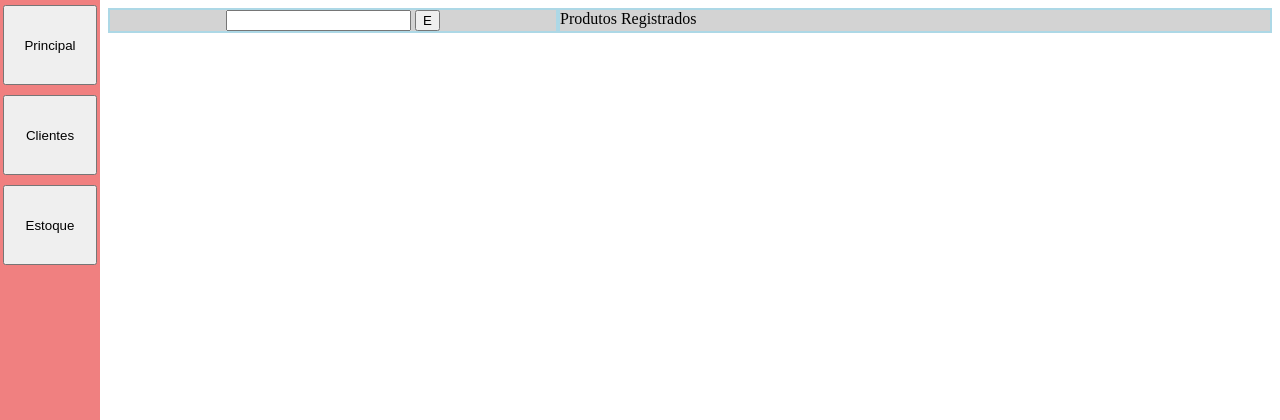
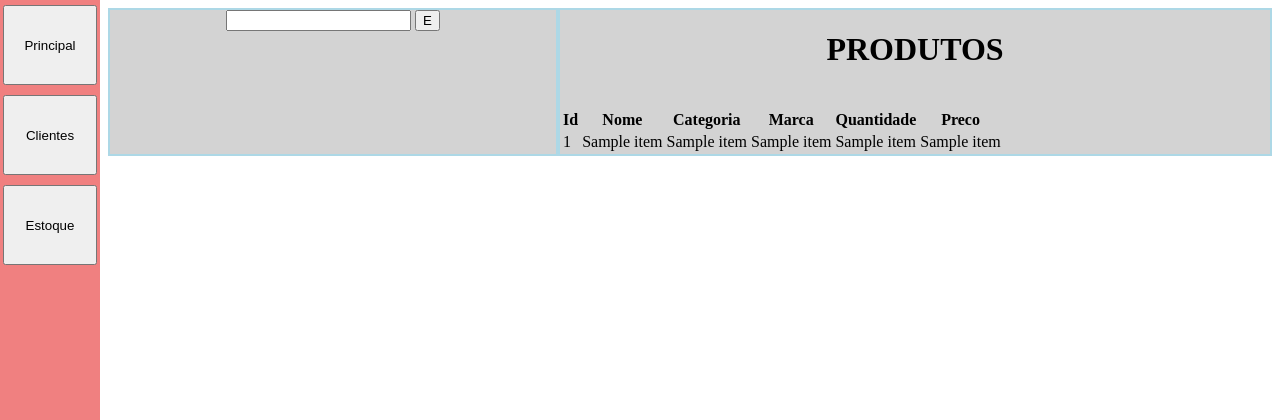
Before and after one commit to Jhn63/CRUD, a Flask app: template templates/storage.html in a window 1280 px wide. Shown: the top 420 px of the page. Run offline with Flask 3, Linux system fonts and the light colour scheme; the template is opened without the code that fills it: most values are stand-ins (such as "Sample title", 1, 10 or a date in 2020).

Commit message:
bridging parts together

```diff
--- a/route.py
+++ b/route.py
@@ -1,5 +1,8 @@
 from flask import Flask, render_template
+from store import StoreManager
+
 app = Flask(__name__)
+db = StoreManager()
 
 @app.route('/')
 @app.route('/main')
@@ -8,8 +11,10 @@ def main_page():
 
 @app.route('/clients')
 def clients_page():
-    return render_template('clients.html')
+    result = db.see_all_clients()
+    return render_template('clients.html', result=result)
 
 @app.route('/storage')
 def storage_page():
-    return render_template('storage.html')
+    result = db.see_all_products()
+    return render_template('storage.html', result=result)
--- a/templates/main.html
+++ b/templates/main.html
@@ -10,7 +10,7 @@
 
   <body>
     <div class = side-bar>
-      <button onclick="navigateToPage(' {{url_for('main_page')}} ')"> Principal</button>
+      <button onclick="navigateToPage(' {{url_for('main_page')}} ')"> Principal </button>
       <button onclick="navigateToPage(' {{url_for('clients_page')}} ')"> Clientes </button>
       <button onclick="navigateToPage(' {{url_for('storage_page')}} ')"> Estoque </button>
       <script src="{{ url_for('static', filename='js/script.js') }}"></script>
--- a/templates/storage.html
+++ b/templates/storage.html
@@ -16,6 +16,31 @@
   </div>
 
   <div class="right-side-painel">
-    Produtos Registrados
+    <h1 style="text-align: center;"> PRODUTOS </h1>
+    <br>
+    <table>
+      <thead>
+        <tr>
+          <th>Id</th>
+          <th>Nome</th>
+          <th>Categoria</th>
+          <th>Marca</th>
+          <th>Quantidade</th>
+          <th>Preco</th>
+        </tr>
+      </thead>
+      <tbody>
+        {% for item in result %}
+          <tr>
+            <td> {{ item[0] }} </td>
+            <td> {{ item[1] }} </td>
+            <td> {{ item[2] }} </td>
+            <td> {{ item[3] }} </td>
+            <td> {{ item[5] }} </td>
+            <td> {{ item[6] }} </td>
+          </tr>
+        {% endfor %}
+      </tbody>
+    </table>
   </div>
 {% endblock %}
```
Also changed, not shown: store.py (+15 -1 lines), templates/clients.html (+25 -1 lines).
